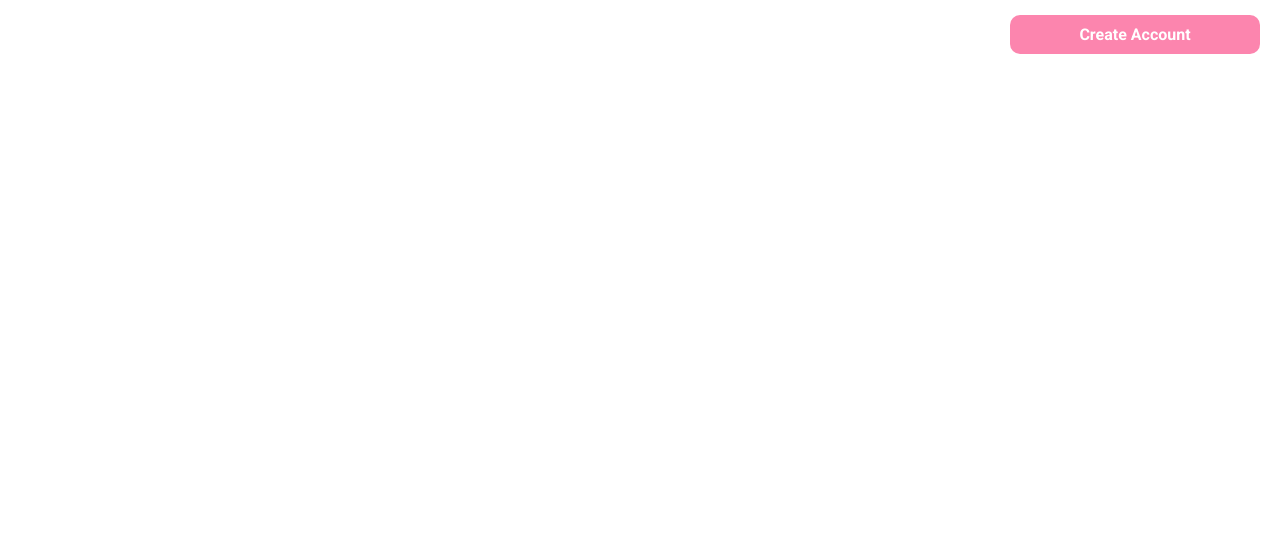
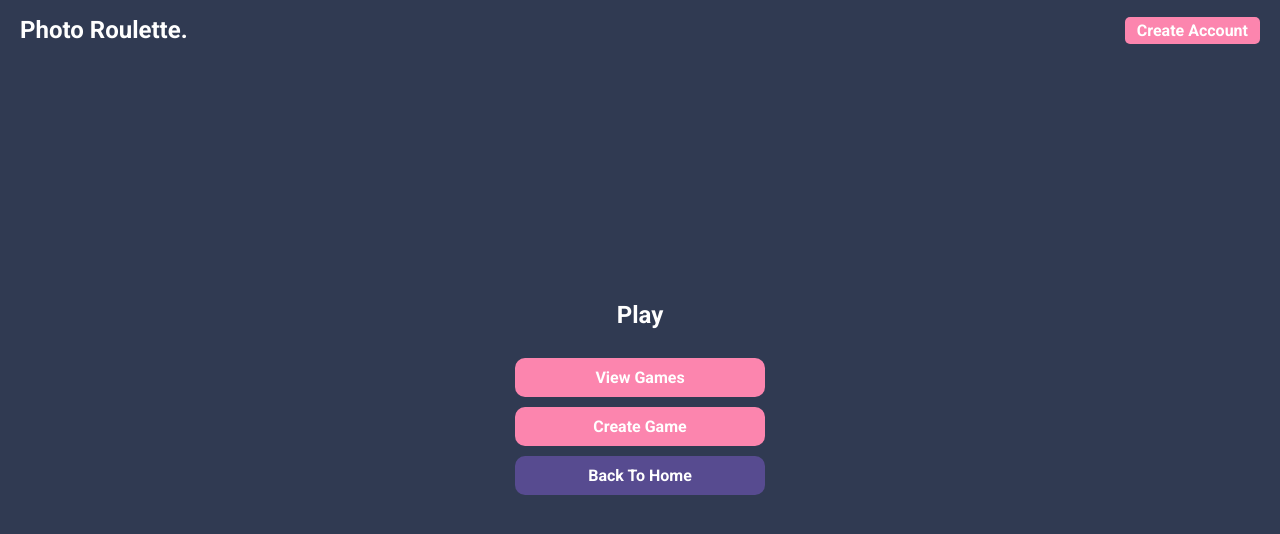
Before and after one commit to xDrewCodes/photo-roulette, a React (Create React App) app: page /game in a window 1280 px wide. Shown: the top 534 px of the page. Built offline with nearby package versions, Linux system fonts and the light colour scheme; no server answers; the database is empty.

Commit message:
added pages

```diff
--- a/src/App.jsx
+++ b/src/App.jsx
@@ -3,18 +3,30 @@ import Nav from "./components/Nav";
 import Game from "./pages/Game";
 import Home from "./pages/Home";
 import { BrowserRouter as Router, Route, Routes } from "react-router-dom"
-import { auth } from "./firebase/init";
+import { auth, db } from "./firebase/init";
 import Games from "./pages/Games";
+import { collection, getDocs } from "firebase/firestore";
+import CreateGame from "./pages/CreateGame";
 
 
 function App() {
 
   const [logged, setLogged] = useState(false)
   const [user, setUser] = useState(null)
+  const [games, setGames] = useState(null)
 
   useEffect(() => {
-    console.log(auth?.currentUser)
-    setUser(auth?.currentUser)
+    const fetchGames = async () => {
+      try {
+        const gamesCollection = collection(db, "games")
+        const gamesSnapshot = await getDocs(gamesCollection)
+        const gamesList = gamesSnapshot.docs.map(doc => ({ id: doc.id, ...doc.data() }))
+        setGames(gamesList)
+      } catch (error) {
+        console.error("Error fetching games:", error)
+      }
+    }
+    fetchGames()
   }, [])
 
   return (
@@ -23,7 +35,9 @@ function App() {
       <Routes>
         <Route path='/' exact element={<Home user={user} />} />
         <Route path='/game' element={<Game />} />
-        <Route path='/games' element={<Games />} />
+
+        <Route path='/games' element={<Games games={games} />} />
+        <Route path='/create-game' element={<CreateGame user={user} />} />
       </Routes>
     </Router>
   );
--- a/src/components/Login.jsx
+++ b/src/components/Login.jsx
@@ -22,10 +22,10 @@ const Login = ({ logClose, setLogged, setUser }) => {
             <div className="login__card center">
                 <div>
                     <div className="btn" onClick={googleLog}>Log In With Google</div>
-                    <div className="btn">Log In With Email</div>
+                    <div className="btn">Log In With Phone</div>
                     <div className="btn" onClick={logClose}>Continue As Guest</div>
                 </div>
-                <div className="btn" onClick={logClose}>Close</div>
+                <div className="btn btn-dark" onClick={logClose}>Close</div>
             </div>
         </section>
     )
--- a/src/components/Nav.jsx
+++ b/src/components/Nav.jsx
@@ -13,7 +13,8 @@ const Nav = ({ logged, setLogged, user, setUser }) => {
     }
 
     return (
-        <nav>
+        <nav className="align">
+            <div className="title">Photo Roulette.</div>
             {
                 displayLogin &&
                 <Login logClose={dispLogin} setLogged={setLogged} user={user} setUser={setUser} />
@@ -21,14 +22,15 @@ const Nav = ({ logged, setLogged, user, setUser }) => {
             {
                 !logged && user == null
                     ?
-                    <div className="btn" onClick={dispLogin}>Create Account</div>
+                    <div className="btn-small" onClick={dispLogin}>Create Account</div>
                     :
                     <div className="align">
                         <div className="btn-small" onClick={() => {
                             signOut(auth)
                             setUser(null)
-                            }}>Log Out</div>
-                        <img src={ user && user.photoURL || ""} className="profile__img" />
+                            setLogged(false)
+                        }}>Log Out</div>
+                        <img src={user && user.photoURL || ""} className="profile__img" />
                     </div>
             }
         </nav>
--- a/src/firebase/init.js
+++ b/src/firebase/init.js
@@ -29,5 +29,5 @@ getRedirectResult(auth)
         console.error("Error during redirect result handling:", error)
     });
 
-export const db = getFirestore(app)
+export const db = getFirestore()
 export default app
--- a/src/index.css
+++ b/src/index.css
@@ -9,6 +9,12 @@
 }
 
 html {
+
+  --themeColor: rgb(48, 58, 82);
+  --secondaryColor: #fc85ae;
+  --textColor: white;
+  --tertiaryColor: #574b90;
+
   -webkit-touch-callout: none;
   -webkit-user-select: none;
   -khtml-user-select: none;
@@ -22,16 +28,18 @@ input {
 }
 
 nav {
-  top: 10px;
+  top: 0;
   left: 20px;
   right: 20px;
   position: fixed;
   display: flex;
-  justify-content: end;
+  justify-content: space-between;
+  height: 60px;
   z-index: 4;
 }
 
 section {
+  background: var( --themeColor );
   width: 100%;
   height: 100vh;
   z-index: 2;
@@ -51,8 +59,7 @@ section {
 }
 
 .home {
-  background: rgb(48, 58, 82);
-  background: radial-gradient(circle, rgba(48, 58, 82, 1) 0%, rgba(48, 58, 82, 1) 10%, rgba(30, 38, 56, 1) 100%);
+  background: radial-gradient(circle, var( --themeColor ) 0%, var(--themeColor) 10%, rgba(30, 38, 56, 1) 100%);
   width: 100vw;
   height: 100vh;
   display: flex;
@@ -61,23 +68,38 @@ section {
 }
 
 .home__title {
-  color: white;
+  color: var( --textColor );
   font-size: 2.5rem;
   margin-bottom: 48px;
 }
 
+.title {
+  color: var( --textColor );
+  font-size: 1.5rem;
+}
+
+.title-space {
+  margin-bottom: 24px;
+}
+
 .btn {
-  background-color: #fc85ae;
-  color: white;
+  background-color: var( --secondaryColor );
+  color: var( --textColor );
   cursor: pointer;
+  text-align: center;
+}
+
+.btn-dark {
+  background-color: var( --tertiaryColor );
 }
 
 .btn-small {
   padding: 4px 12px;
-  background-color: #fc85ae;
+  background-color: var( --secondaryColor );
   cursor: pointer;
   border-radius: 5px;
-  color: white;
+  color: var( --textColor );
+  text-align: center;
 }
 
 .btn,
@@ -91,7 +113,11 @@ section {
 }
 
 .btn:hover, .btn-small:hover {
-  background-color: #d45280;
+  background-color: var( --secondaryColor );
+}
+
+.btn-dark:hover, .btn-dark.btn-small:hover {
+  background-color: var( --tertiaryColor );
 }
 
 .btn:active, .btn-small:active {
@@ -99,14 +125,17 @@ section {
 }
 
 .name:focus {
-  border: 3px #fc85ae solid;
+  border: 3px var( --secondaryColor ) solid;
 }
 
 .name {
   border: 3px #00000000 solid;
   transition: border ease 0.2s;
-  color: rgb(48, 58, 82);
+  color: var( --themeColor );
 }
+
+
+
 
 .login {
   position: fixed;
@@ -117,7 +146,7 @@ section {
 .login__card {
   height: 600px;
   width: 400px;
-  background-color: rgb(50, 60, 85);
+  background-color: var( --themeColor );
   border-radius: 10px;
   box-shadow: 0 0 10px rgba(0, 0, 0, 0.1);
   display: flex;
@@ -126,15 +155,10 @@ section {
 
 .profile__img {
   border-radius: 100%;
-  height: 50px;
-  width: 50px;
+  height: 45px;
+  width: 45px;
   margin-left: 12px;
 }
-
-.game {
-  background-color: rgb(48, 58, 82);
-}
-
 
 
 
@@ -145,16 +169,12 @@ section {
     bottom: 10px;
     top: unset;
     display: flex;
-    justify-content: center;
+    justify-content: space-evenly;
   }
 
-  nav div.align {
-    flex-direction: row-reverse;
-  }
-
-  .profile__img {
-    margin-left: 0;
-    margin-right: 10px;
+  .login__card {
+    height: 100vh;
+    width: 100vw;
   }
 
 }
--- /dev/null
+++ b/src/pages/CreateGame.jsx
@@ -0,0 +1,19 @@
+
+import React from 'react'
+import { useNavigate } from 'react-router-dom'
+
+const CreateGame = ({ user }) => {
+
+    let navigate = useNavigate()
+
+    return (
+        <section className="center">
+            <div className="title title-space">Create Game</div>
+            <input className="name" type="text" placeholder={!!user ? user.displayName + "'s Game" : 'Unnamed Game'} />
+            <div className="btn">Create</div>
+            <div className="btn btn-dark" onClick={() => navigate(-1)}>Back</div>
+        </section>
+    )
+}
+
+export default CreateGame
--- a/src/pages/Game.jsx
+++ b/src/pages/Game.jsx
@@ -1,9 +1,18 @@
 
 import React from 'react'
+import { useNavigate } from 'react-router-dom'
 
 const Game = () => {
+
+    let navigate = useNavigate()
+
     return (
-        <></>
+        <section className="game center">
+            <div className="title title-space">Play</div>
+            <div className="btn" onClick={() => navigate('/games')}>View Games</div>
+            <div className="btn" onClick={() => navigate('/create-game')}>Create Game</div>
+            <div className="btn btn-dark" onClick={() => navigate('/')}>Back To Home</div>
+        </section>
     )
 }
 
--- /dev/null
+++ b/src/pages/Games.jsx
@@ -0,0 +1,28 @@
+
+import React from 'react'
+import { useNavigate } from 'react-router-dom'
+
+const Games = ({ games }) => {
+
+    let navigate = useNavigate()
+
+    function openGame() {
+
+    }
+
+    return (
+        <section className="games center">
+            <div className="title title-space">Game Select</div>
+            {
+                games == null
+                ?
+                <div className="title">No Current Games</div>
+                :
+                games.map((game, i) => (<div className="btn" key={i}>{game.name}</div>))
+            }
+            <div className="btn btn-dark" onClick={() => navigate(-1)}>Back</div>
+        </section>
+    )
+}
+
+export default Games
--- a/src/pages/Home.jsx
+++ b/src/pages/Home.jsx
@@ -1,14 +1,17 @@
 
 import React from 'react'
+import { useNavigate } from 'react-router-dom'
 
-const Home = () => {
+const Home = ({ user }) => {
+
+    let navigate = useNavigate()
+
     return (
-        <section className="home">
-            <div className="row">
-                <input className="name" placeholder="Your Name"></input>
-                <div className="btn">Set Name</div>
-                <div className="btn">Join Game</div>
-            </div>
+        <section className="home center">
+            <h1 className="home__title">Photo Roulette</h1>
+            <input className="name" placeholder={ user && user.displayName || 'Nickname'}></input>
+            <div className="btn">Set Name</div>
+            <div className="btn" onClick={() => navigate('/game')}>Join Game</div>
         </section>
     )
 }
```
Also changed, not shown: src/pages/GamePage.jsx (added, +15 -0 lines).
